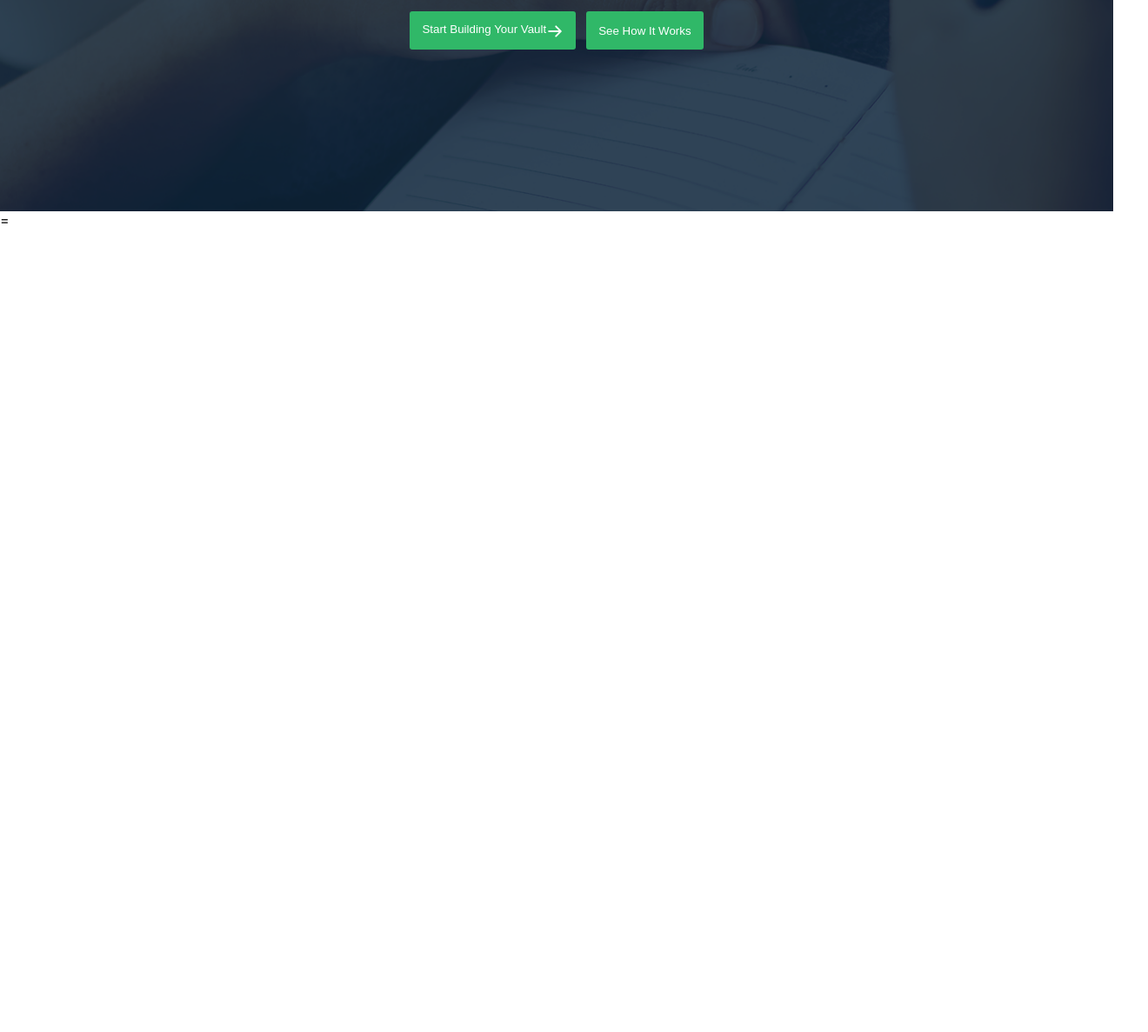
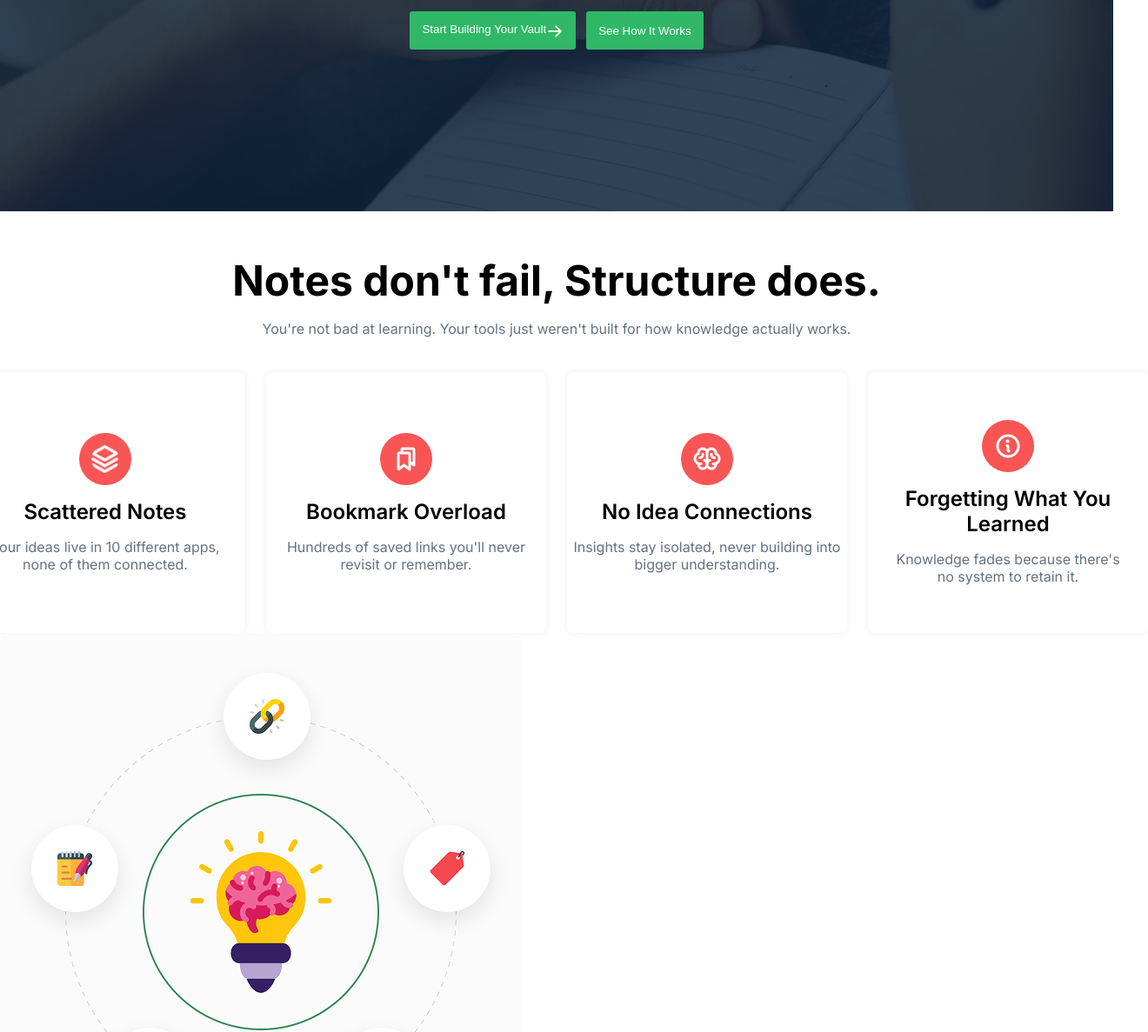
Before and after one commit to Osho47/ASSIGNMENT001, a plain HTML site: page index.html in a window 1280 px wide. Shown: the part 505-1692 px from the top of the page at 87% size, 1320 px wide, since content can reach past the window. Before the commit the page ends 800 px from the top, so only its background shows below. Drawn offline with Linux system fonts and the light colour scheme.

Commit message:
section-3

```diff
--- a/Styles.css
+++ b/Styles.css
@@ -69,3 +69,46 @@
     padding: 8px;
     color: #30B868;
 }
+.Card-Icons {
+    background-color: #F95555;
+    border-radius: 30px;
+    padding: 14px;
+}
+.Cards {
+    display: flex;
+    flex-direction: column;
+    align-items: center;
+    border-radius: 8px;
+    box-shadow: 0px 0px 8px 0px rgba(0, 0, 0, 0.06);
+    background: rgba(255, 255, 255, 1);
+    width: 322px;
+    height: 300px;
+    gap: 16px;
+    justify-content: center;
+}
+.Gray-Fonts {
+    font-size: 16px;
+    color: #627382;
+    text-align: center;
+}
+.section-3 {
+    align-items: center;
+    display: flex;
+    flex-direction: column;
+    gap: 40px;
+    padding-top: 50px;
+}
+.Card-header {
+    color: var(--#001931, var(--Color, rgba(0, 25, 49, 1)));
+    font-family: Inter;
+    font-size: 24px;
+    font-weight: 600;
+    line-height: 29px;
+    letter-spacing: 0%;
+    text-align: center;
+    text-transform: capitalize;
+}
+.Card-varieties {
+    display: flex;
+    gap: 24px;
+}
--- a/index.html
+++ b/index.html
@@ -26,7 +26,7 @@
     <section class="section-banner">
         <div class="div-banner">
             <p id="Early-access">Early Access Now Open </p>
-            <h1 style="font-size: 72px;">Structured Thinking,</h1>
+            <h1 style="font-size: 72px; color: white;">Structured Thinking,</h1>
             <h1 style="color: rgba(48, 184, 104, 1); font-size: 72px;">Not Just Note-Talking. </h1>
             <p style="color: white; text-align: center;">A private space to store notes, links, and learning summaries — designed to <br> help you think clearly, connect ideas, and turn learning into long-term knowledge.</p>
             <div id="Banner-Buttons">
@@ -34,6 +34,46 @@
                 <button class="get-early-access">See How It Works</button>
             </div>
         </div>
-    </section> =
+    </section>
+    <Section class="section-3">
+        <div style="display: flex; flex-direction: column; gap: 16px;">
+            <h1 style="font-size: 48px;">Notes don't fail, Structure does.</h1>
+            <p class="Gray-Fonts"> You're not bad at learning. Your tools just weren't built for how knowledge actually works.</p>
+        </div>
+        <div class="Card-varieties">
+            <div class="Cards">
+                <img class="Card-Icons" src="assets/Vector.png" height="32px" width="32px">
+                <p class="Card-header">Scattered Notes</p>
+                <p class="Gray-Fonts"> Your ideas live in 10 different apps, <br> none of them connected.</p>
+            </div>
+             <div class="Cards">
+                <img class="Card-Icons" src="assets/Bookmarks.png" height="32px" width="32px">
+                <p class="Card-header">Bookmark overload</p>
+                <p class="Gray-Fonts"> Hundreds of saved links you'll never <br> revisit or remember.</p>
+            </div>
+             <div class="Cards">
+                <img class="Card-Icons" src="assets/Brain.png" height="32px" width="32px">
+                <p class="Card-header">No idea connections</p>
+                <p class="Gray-Fonts"> Insights stay isolated, never building into bigger understanding.</p>
+            </div>
+            <div class="Cards">
+                <img class="Card-Icons" src="assets/Info.png" height="32px" width="32px">
+                <p class="Card-header"> Forgetting what you learned</p>
+                <p class="Gray-Fonts"> Knowledge fades because there's <br>no system to retain it.</p>
+            </div>
+
+        </div>
+    </Section>
+    <section>
+        <img src="assets/knowledge.png" height="600px;" width="600px;">
+        <div>
+            <div>
+                <h5>The Solution</h5>
+                <h1>Your second brain,<br>structured by design.</h1>
+                <h6>Personal Knowledge Vault isn't another note-taking app. <br> It's a thinking environment where every note, link, and summary <br> becomes part of an interconnected web of understanding.</h6>
+            </div>
+        </div>
+
+    </section>
 </body>
 </html>
```
Lines whose indentation alone changed are shown as unchanged.
